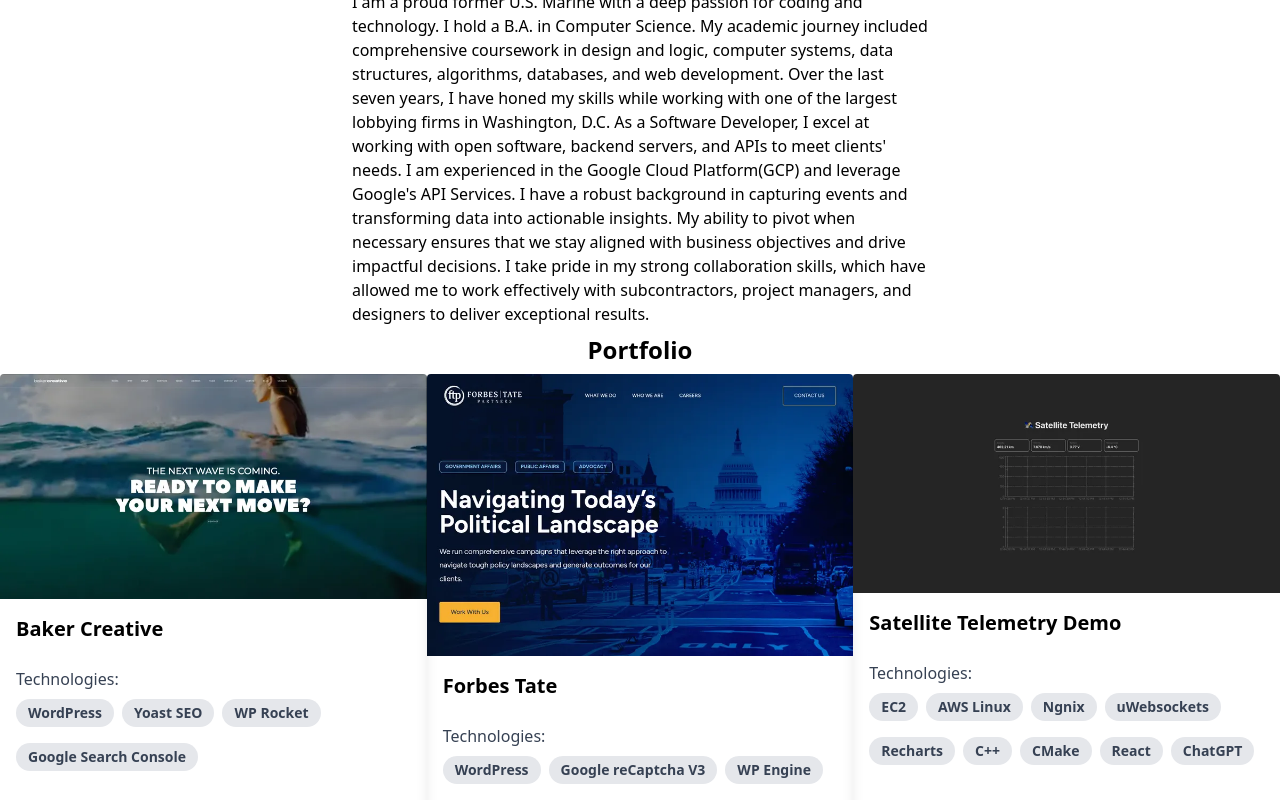
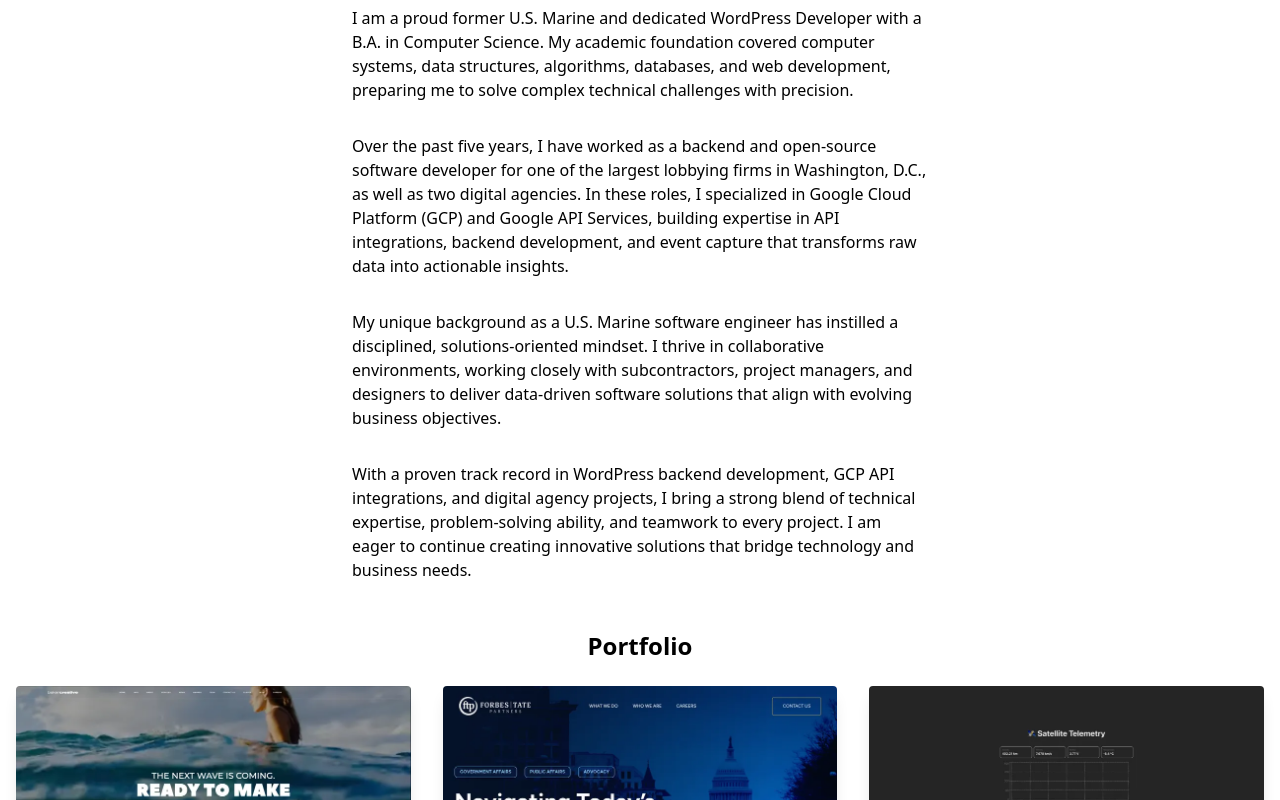
Before and after one commit to mauro1477/Professional-Portfolio-2, a Vue app: page / in a window 1280 px wide. Shown: the part 260-1060 px from the top of the page. Built offline with nearby package versions, Linux system fonts and the light colour scheme.

Commit message:
Added alt text to images and array posts

```diff
--- a/index.html
+++ b/index.html
@@ -3,8 +3,9 @@
   <head>
     <meta charset="UTF-8" />
     <link rel="icon" type="image/x-icon" href="/src/assets/images/favicon.png">
-
     <meta name="viewport" content="width=device-width, initial-scale=1.0" />
+    <meta name="description" content="Former U.S. Marine and experienced WordPress Developer with a B.A. in Computer Science. Skilled in backend servers, APIs, Google Cloud Platform, and Google API Services. Proven track record in delivering data-driven insights and high-quality digital solutions." />
+    <meta name="keywords" content="WordPress Developer, U.S. Marine software developer, Google Cloud Platform, Google API Services, API integrations, WordPress backend developer, open-source software, data-driven insights, event capture, software problem solving, Washington D.C. developer, collaborative software solutions" />
     <title>Mauro Vargas</title>
   </head>
   <body>
--- a/src/components/Bio.vue
+++ b/src/components/Bio.vue
@@ -1,13 +1,22 @@
 <template lang="">
-	<h1 id="bio-section" class="flex justify-center font-bold text-2xl mb-2 mt-2">Bio: Mauro Vargas Jr</h1>
-    <div class="flex flex-col items-center justify-center px-4">
+	<div class="sm:pt-4 sm:pb-4 pt-8 mb-8">
+		<h1 id="bio-section" class="flex justify-center font-bold text-2xl mb-2 mt-2">Bio: Mauro Vargas Jr</h1>
+		<div class="flex flex-col items-center justify-center px-4">
 			<img src="../assets/images/linkedInImage_800.webp" alt="" class="relative inline-block h-[110px] w-[110px] !rounded-full object-cover object-center mb-2">
-			<div class="flex flex-col max-w-xl">
+			<div class="flex flex-col max-w-xl space-y-4 sm:space-y-6 md:space-y-8">
 				<p>
-					I am a proud former U.S. Marine with a deep passion for coding and technology.  I hold a B.A. in Computer Science. My academic journey included comprehensive coursework in design and logic, computer systems, data structures, algorithms, databases, and web development. Over the last seven years, I have honed my skills while working with one of the largest lobbying firms in Washington, D.C. As a Software Developer, I excel at working with open software, backend servers, and APIs to meet clients' needs. I am experienced in the Google Cloud Platform(GCP) and leverage Google's API Services. I have a robust background in capturing events and transforming data into actionable insights. My ability to pivot when necessary ensures that we stay aligned with business objectives and drive impactful decisions. I take pride in my strong collaboration skills, which have allowed me to work effectively with subcontractors, project managers, and designers to deliver exceptional results.
+					I am a proud former U.S. Marine and dedicated WordPress Developer with a B.A. in Computer Science. My academic foundation covered computer systems, data structures, algorithms, databases, and web development, preparing me to solve complex technical challenges with precision.				</p>
+				<p>
+					Over the past five years, I have worked as a backend and open-source software developer for one of the largest lobbying firms in Washington, D.C., as well as two digital agencies. In these roles, I specialized in Google Cloud Platform (GCP) and Google API Services, building expertise in API integrations, backend development, and event capture that transforms raw data into actionable insights.				</p>
+				<p>
+					My unique background as a U.S. Marine software engineer has instilled a disciplined, solutions-oriented mindset. I thrive in collaborative environments, working closely with subcontractors, project managers, and designers to deliver data-driven software solutions that align with evolving business objectives.
+				</p>
+				<p>
+					With a proven track record in WordPress backend development, GCP API integrations, and digital agency projects, I bring a strong blend of technical expertise, problem-solving ability, and teamwork to every project. I am eager to continue creating innovative solutions that bridge technology and business needs.
 				</p>
 			</div>
-    </div>
+		</div>
+	</div>
 </template>
 <script>
 export default {
--- a/src/components/Navbar.vue
+++ b/src/components/Navbar.vue
@@ -6,10 +6,15 @@
 			<img class="h-16" src="../assets/images/mauros-white-logo.webp" alt="Mauro website Official Logo" >
 		</div>
 		<div class="sm:hidden">
-			<button @click="isOpen = !isOpen" type="button" class="flex justify-center items-center bg-gray-900 text-gray-500 focus:outline-none w-6 h-6 rounded-sm">
-				<i v-if="!isOpen" class="fa-solid fa-bars text-white text-2xl"></i>
-				<i v-if="isOpen"  class="fa-solid fa-xmark-large text-white text-2xl"></i>
-			</button>
+		<button
+			@click="isOpen = !isOpen"
+			type="button"
+			class="flex justify-center items-center bg-gray-900 text-gray-500 focus:outline-none w-6 h-6 rounded-sm"
+			:aria-label="isOpen ? 'Close menu' : 'Open menu'"
+			>
+			<i v-if="!isOpen" class="fa-solid fa-bars text-white text-2xl"></i>
+			<i v-if="isOpen" class="fa-solid fa-xmark text-white text-2xl"></i>
+		</button>
 		</div>
 		</div class="">
 			<div :class="isOpen ? 'flex' : 'hidden'" class="flex-col px-2 pb-4 sm:flex sm:p-0 items-start">
--- a/src/components/ProjectsBlock.vue
+++ b/src/components/ProjectsBlock.vue
@@ -1,9 +1,9 @@
 <template >
    <h1 id="projects-section" class="flex justify-center font-bold text-2xl mb-2 mt-2">Portfolio</h1>
-	<div class="flex flex-wrap mt-2 mb-4">
-    <div class="md:w-1/3 sm:w-1/2 flex" v-for="project in projectsData" key="index">
+	<div class="flex flex-wrap mt-2 mb-4 max-w-[1640px] m-auto">
+		<div class="md:w-1/3 sm:w-1/2 flex p-4" v-for="project in projectsData" key="index">
 			<div class="rounded overflow-hidden shadow-lg">
-				<img class="w-full" :src="project.image" alt="Sunset in the mountains">
+				<img class="w-full" :src="project.image" :alt="project.alt">
 				<div class="px-4 py-4">
 					<a :href="project.url" target="_blank" rel="noopener noreferrer">
 						<h2 class="font-bold text-xl mb-2">{{project.name}}</h2>
@@ -14,7 +14,7 @@
 						<span class="inline-block bg-gray-200 rounded-full px-3 py-1 text-sm font-semibold text-gray-700 mr-2 mb-2 mt-2 last:mr-0"  v-for="technology in project.technologies">{{technology}}</span>
 				</div>
 			</div>
-    </div>
+		</div>
 	</div>
 </template>
 <script>
--- a/src/projects-data.js
+++ b/src/projects-data.js
@@ -1,15 +1,15 @@
-import shoppingCartUrl from './assets/images/shopping-cart_800.webp';
+import bakerCreative from './assets/images/baker-creative_800.webp';
+import forbesTateUrl from './assets/images/forbes-tate_800.webp';
+import satelliteTelemetry from './assets/images/satellite-telemetry_800.webp';
+import openedRangeUrl from './assets/images/opened-range_800.webp';
 import cpearUrl from './assets/images/cpear_800.webp';
-import openedRangeUrl from './assets/images/opened-range_800.webp';
-import forbesTateUrl from './assets/images/forbes-tate_800.webp';
 import herzogFoundationUrl from './assets/images/herzogfoundation_800.webp';
 import smartLabelUrl from './assets/images/smart-label_800.webp';
+import shoppingCartUrl from './assets/images/shopping-cart_800.webp';
 import iwfeaturesUrl from './assets/images/iwfeatures_800.webp';
 import ingaaUrl from './assets/images/ingaa_800.webp';
 import iwfUrl from './assets/images/iwf_800.webp';
 import spnUrl from './assets/images/spn_800.webp';
-import satelliteTelemetry from './assets/images/satellite-telemetry_800.webp';
-import bakerCreative from './assets/images/baker-creative_800.webp';
 
 
 const projectsData = [
@@ -17,73 +17,85 @@
         "name": "Baker Creative",
         "image": bakerCreative,
         "url": "https://baker-creative.com/",
-        "technologies": ["WordPress", "Yoast SEO", "WP Rocket", "Google Search Console"]
+        "technologies": ["WordPress", "Yoast SEO", "WP Rocket", "Google Search Console"],
+        "alt" : ["Baker Creative - Award-winning Brand Agency - WordPress Developer"]
     },
     {
         "name": "Forbes Tate",
         "image": forbesTateUrl,
         "url": "https://forbes-tate.com/",
-        "technologies": ["WordPress", "Google reCaptcha V3", "WP Engine", "Google Analytics"]
+        "technologies": ["WordPress", "Google reCaptcha V3", "WP Engine", "Google Analytics"],
+        "alt" : ["Forbes Tate - Top Lobbist Firm - Software developer Washington D.C."]
     },
     {
         "name": "Satellite Telemetry Demo",
         "image": satelliteTelemetry,
         "url": "https://satellitetelemetrydemo.net/",
-        "technologies": ["EC2", "AWS Linux", "Ngnix", "uWebsockets", "Recharts", "C++", "CMake", "React", "ChatGPT",]
+        "technologies": ["EC2", "AWS Linux", "Ngnix", "uWebsockets", "Recharts", "C++", "CMake", "React", "ChatGPT",],
+        "alt" : ["Satelite Project - Websockets"]
     },
     {
         "name": "Opened Range",
         "image": openedRangeUrl,
         "url": "https://openedrange.com/",
-        "technologies": ["WordPress", "Google Places API", "Vue 3", "Algolia", "Google Maps", "GeoSpatial"]
+        "technologies": ["WordPress", "Google Places API", "Vue 3", "Algolia", "Google Maps", "GeoSpatial"],
+        "alt" : ["Opened Range - GCP API integrations"]
     },
     {
         "name": "Coalition for Cannabis Policy, Education and Regulation",
         "image": cpearUrl,
         "url": "https://www.cpear.org/",
-        "technologies": ["WordPress", "Gravity Forms", "Yoast SEO"]
+        "technologies": ["WordPress", "Gravity Forms", "Yoast SEO"],
+        "alt" : ["Coalition for Cannabis Policy, Education and Regulation - Digital agency developer"]
     },
     {
         "name": "Herzog Foundation",
         "image": herzogFoundationUrl,
         "url": "https://herzogfoundation.com",
-        "technologies": ["WordPress", "Social media Links", "Google Analytics", "Spotify Podcats", ]
+        "technologies": ["WordPress", "Social media Links", "Google Analytics", "Spotify Podcats", ],
+        "alt" : ["Herzog Foundation - WordPress Developer"]
     },
     {
         "name": "Smart Label",
         "image": smartLabelUrl,
         "url": "https://smartlabel.org/",
-        "technologies": ["WordPress", "Laravel", "Google Analytics"]
+        "technologies": ["WordPress", "Laravel", "Google Analytics"],
+        "alt" : ["Smart Label - Fotune 500 Companies"]
     },
     {
         "name": "Indepent Women Features",
         "image": iwfeaturesUrl,
         "url": "https://www.iwfeatures.com/",
-        "technologies": ["WordPress", "Algolia", "Gravity Forms"]
+        "technologies": ["WordPress", "Algolia", "Gravity Forms"],
+        "alt" : ["Indepent Women Features -  WordPress Developer"]
     },
     {
         "name": "Interstate Natural Gas Association of America",
         "image": ingaaUrl,
         "url": "https://ingaa.org/",
-        "technologies": ["WordPress", "Algolia", "Custom Themes"]
+        "technologies": ["WordPress", "Algolia", "Custom Themes"],
+        "alt" : ["Ingaa - Algolia Search"]
     },
     {
         "name": "Indepent Women Forum",
         "image": iwfUrl,
         "url": "https://www.iwf.org/",
-        "technologies": ["WordPress", "Algolia", "JQuery"]
+        "technologies": ["WordPress", "Algolia", "JQuery"],
+        "alt" : ["Indepent Women Forum"]
     },
     {
         "name": "State Policy Network",
         "image": spnUrl,
         "url": "https://spn.org/",
-        "technologies": ["WordPress", "WP Engine", "Gravity Forms"]
+        "technologies": ["WordPress", "WP Engine", "Gravity Forms"],
+        "alt" : ["State Policy Network"]
     },
     {
         "name": "Shopping Cart",
         "image": shoppingCartUrl,
         "url": "https://shopping-cart-ufxf.onrender.com",
-        "technologies": ["Vue 3", "Vite", "Node JS", "Javascript", "Firebase Auth"]
+        "technologies": ["Vue 3", "Vite", "Node JS", "Javascript", "Firebase Auth"],
+        "alt" : ["Shopping Cart"]
     },
 ];
 
```
